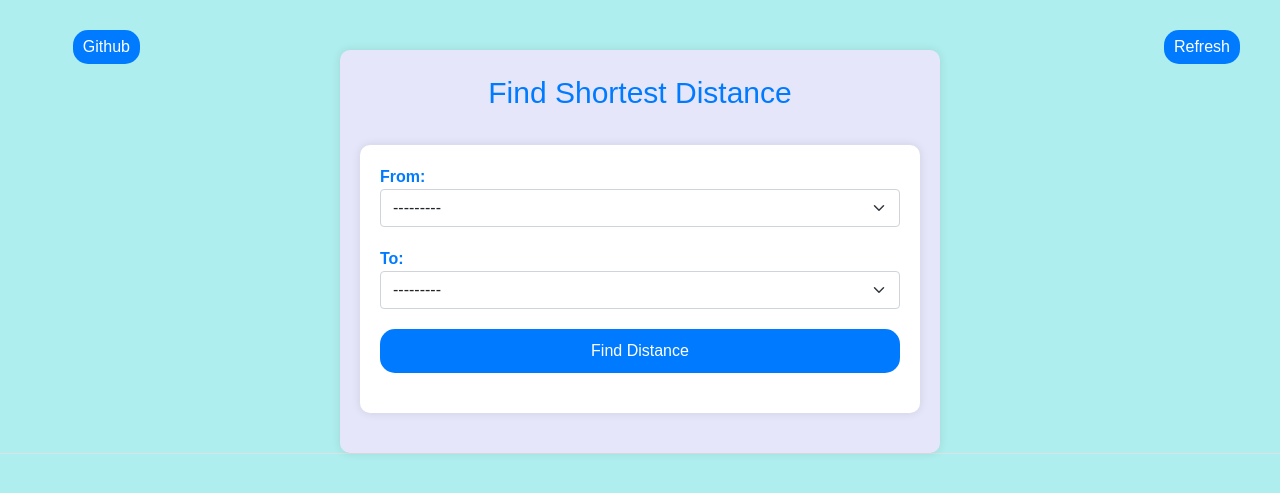
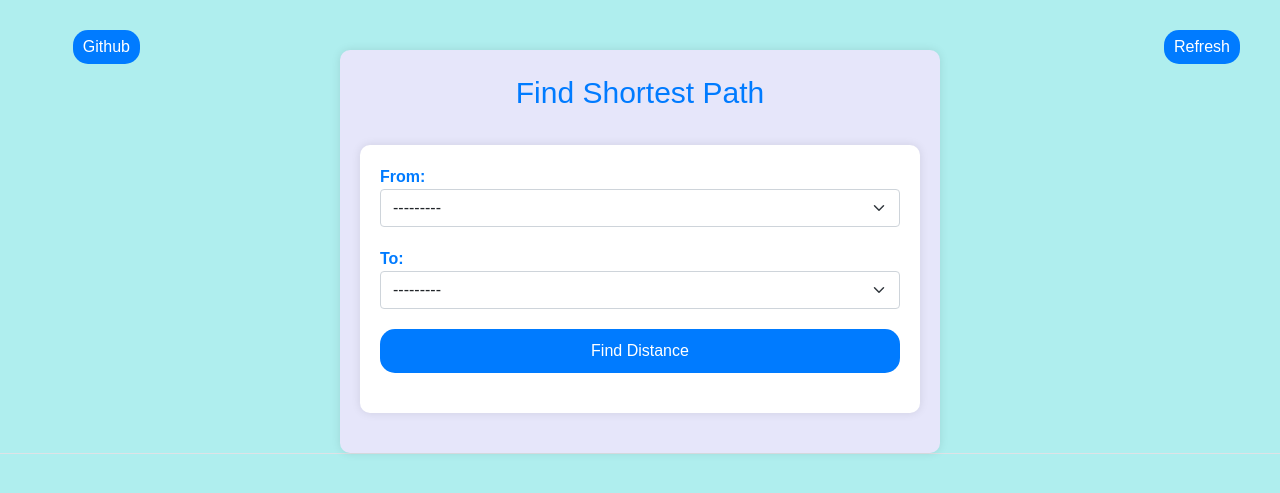
Before and after one commit to Mahboob-A/django-shortest-path-finder, a Django app: page / in a window 1280 px wide. Shown: the top 493 px of the page. Run offline with Django 4.2, Linux system fonts and the light colour scheme; data comes from the database, SQL or seed files in the repository.

Commit message:
find shortest path

```diff
--- a/search/templates/search/generics.html
+++ b/search/templates/search/generics.html
@@ -177,7 +177,7 @@ input[type="text"]:focus {
   <div class="container">
         <a href="{% url 'find_shortest_distance' %}"><button class="refresh-button"  >Refresh</button></a>
         <a href="https://github.com/Mahboob-A/django-shortest-path-finder" target="_blank"><button class="github-button"  >Github</button></a>
-    <div class="header">Find Shortest Distance</div>
+    <div class="header">Find Shortest Path</div>
     <div class="form-wrapper">
       <form method="POST">
         {% csrf_token %}
```
